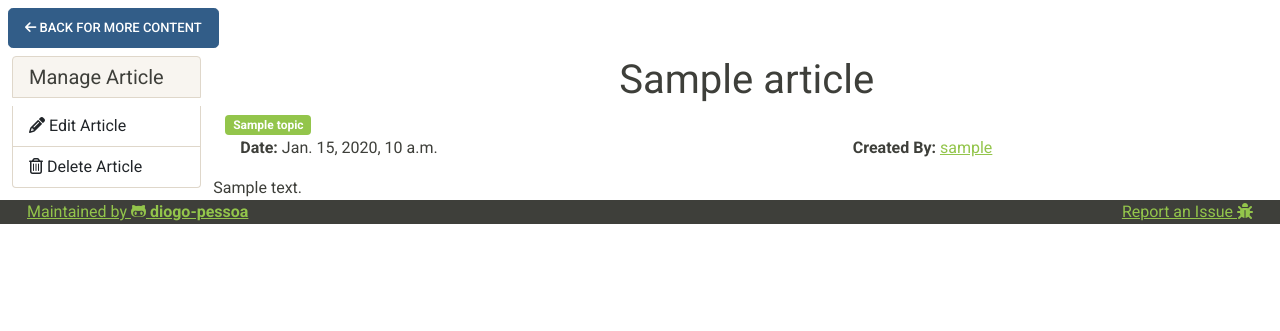
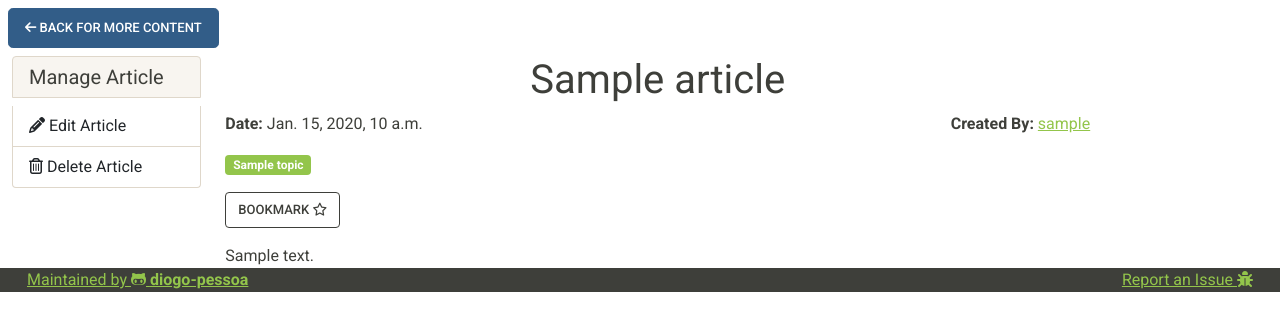
Before and after one commit to diogo-pessoa/TheLearningHub, a Django app: page /articles/1/ in a window 1280 px wide. Shown: the part 56-387 px from the top of the page. Run offline with Django 3.2, Linux system fonts and the light colour scheme; a user stored in the database is signed in; tables that the repository leaves empty hold one stand-in row (values such as "Sample post"); some libraries are stand-ins or nearby versions.

Commit message:
Userbookmark Articles to UserBookmarkArticles
- updating model loading article view with QuerySet for bookmark

```diff
--- a/articles/templates/article.html
+++ b/articles/templates/article.html
@@ -41,20 +41,40 @@
             {# Article Content #}
             <div class="row">
                 <div class="col-sm col-md">
-                        <h1 class="content-title-center">{{ article.title }}</h1>
-                        <span class="badge bg-success">{{ article.topic }}</span>
+
+
                     <div class="col-sm col-lg-9">
-                            {# TODO Add link to user Page #}
-                            <p class="d-inline-block float-md-end"><strong>Created By:</strong> <a href="#"> {{ article.author }} </a></p>
-                            <p class="d-inline-block"><strong>Date:</strong> <span>{{ article.created_at }}</span></p>
+
                     </div>
                 </div>
             </div>
             <div class="row">
+                <div class="col-sm col-md-10 col-lg-10">
+                    <div class="row">
+                        <div class="col-sm">
+                            <h1 class="content-title-center">{{ article.title }}</h1>
+                            {# TODO Add link to user Page #}
+                            <p class="d-inline-block float-md-end"><strong>Created By:</strong> <a
+                                    href="#"> {{ article.author }} </a></p>
+                            <p class="d-inline-block"><strong>Date:</strong> <span>{{ article.created_at }}</span></p>
+                            <p><span class="badge bg-success">{{ article.topic }}</span></p>
+                            <p>
+                                {% if  user_bookmark %}
+                                    <button type="button" class="btn btn-outline-success">Bookmark <i
+                                            class="fa fa-star-o" aria-hidden="true"></i></button>
+                                {% else %}
+                                    <button type="button" class="btn btn-outline-dark">Bookmark <i class="fa fa-star-o"
+                                                                                                   aria-hidden="true"></i>
+                                    </button>
+                                {% endif %}
+                            </p>
+                        </div>
+                    </div>
                     {% autoescape off %}
                         {{ article.content }}
                     {% endautoescape %}
                 </div>
             </div>
         </div>
+    </div>
 {% endblock %}
--- a/articles/views.py
+++ b/articles/views.py
@@ -4,8 +4,10 @@ from django.db.models import Q
 from django.shortcuts import render, redirect, get_object_or_404
 from django.urls import reverse
 
+from personal_space.models import UserBookmarkArticle
 from .forms import ArticlesForm
 from .models import Article, Topic
+
 
 
 def index(request):
@@ -37,8 +39,11 @@ def article(request, article_id):
     :param article_id:
     """
     article = get_object_or_404(Article, id=article_id)
+    user_bookmark = UserBookmarkArticle.objects.filter(user=request.user, article=article)
+
     context = {
         'article': article,
+        'user_bookmarks': user_bookmark
     }
 
     return render(request, 'article.html', context)
--- a/personal_space/models.py
+++ b/personal_space/models.py
@@ -6,7 +6,8 @@ from articles.models import Article
 from video_classes.models import VideoClass
 
 
-class UserBookmark(models.Model):
+class UserBookmarkArticle(models.Model):
+    article = models.ForeignKey(Article, default=None, null=True, on_delete=models.CASCADE)
     content_title = models.CharField(max_length=254)
     content_path = models.CharField(max_length=256, null=False, blank=False)
     user = models.ForeignKey(User, default=None, null=True, on_delete=models.CASCADE)
--- a/personal_space/views.py
+++ b/personal_space/views.py
@@ -4,12 +4,12 @@ from django.shortcuts import render, redirect
 from django.urls import reverse
 
 from personal_space.forms import PersonalDetailsForm
-from personal_space.models import UserBookmark, UserProfile, UserNoteFromVideoClass
+from personal_space.models import UserBookmarkArticle, UserProfile, UserNoteFromVideoClass
 
 
 @login_required(redirect_field_name='home')
 def profile_index(request):
-    user_bookmarks = UserBookmark.objects.filter(user=request.user)
+    user_bookmarks = UserBookmarkArticle.objects.filter(user=request.user)
     user_profile_info = UserProfile.objects.filter(user=request.user)
     user_notes = UserNoteFromVideoClass.objects.filter(user=request.user)
     context = {
```
Lines whose indentation alone changed are shown as unchanged.
